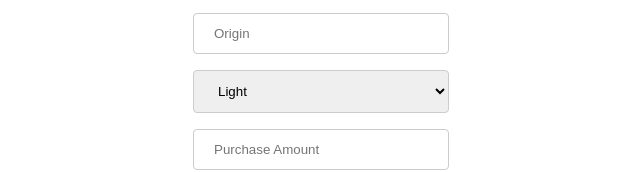
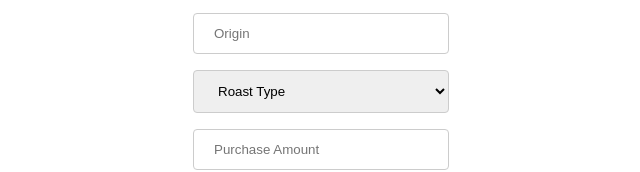
Before and after one commit to zbl14/coffee-shop-inv-tracker, a React (Create React App) app: page / in a window 1280 px wide. Both pictures are taken after a click on the button "Purchase". Shown: the part 134-306 px from the top of the page, without its empty margins (319-959 px from the left). Built offline with nearby package versions, Linux system fonts and the light colour scheme.

Commit message:
update input/select attribute

```diff
--- a/src/components/ReusableFrom.js
+++ b/src/components/ReusableFrom.js
@@ -48,6 +48,7 @@ const ReusableForm = (props) => {
           name="name"
           placeholder="Coffee Name"
           style={inputStyle}
+          required
         />
         <input
           type="text"
@@ -55,7 +56,10 @@ const ReusableForm = (props) => {
           placeholder="Origin"
           style={inputStyle}
         />
-        <select name="roast" style={inputStyle}>
+        <select name="roast" style={inputStyle} defaultValue="">
+          <option value="" disabled>
+            Roast Type
+          </option>
           <option value="Light">Light</option>
           <option value="Medium">Medium</option>
           <option value="Dark">Dark</option>
@@ -66,6 +70,7 @@ const ReusableForm = (props) => {
           min="0"
           placeholder="Purchase Amount"
           style={inputStyle}
+          required
         />
         <input
           type="number"
@@ -74,6 +79,7 @@ const ReusableForm = (props) => {
           step="0.01"
           placeholder="Price"
           style={inputStyle}
+          required
         />
         <button
           type="submit"
```
